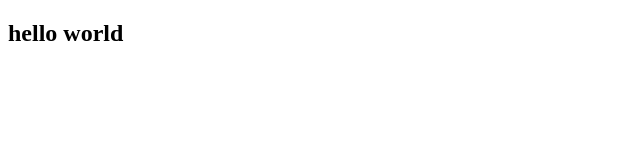
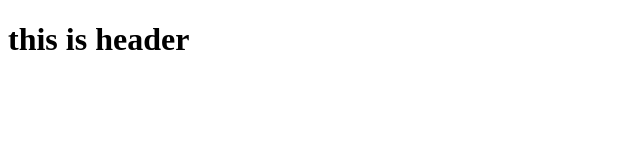
Before and after one commit to Tornikee77/lecture-12, a plain HTML site: page index.html in a window 1280 px wide. Shown: the whole page, without its empty margins (0-640 px from the left). Drawn offline with Linux system fonts and the light colour scheme.

Commit message:
feature/header

```diff
--- a/index.html
+++ b/index.html
@@ -6,7 +6,9 @@
     <title>Document</title>
 </head>
 <body>
-    <h2>hello world</h2>
+    <header>
+        <h1>this is header</h1>
+    </header>
 
 </body>
 </html>
```
